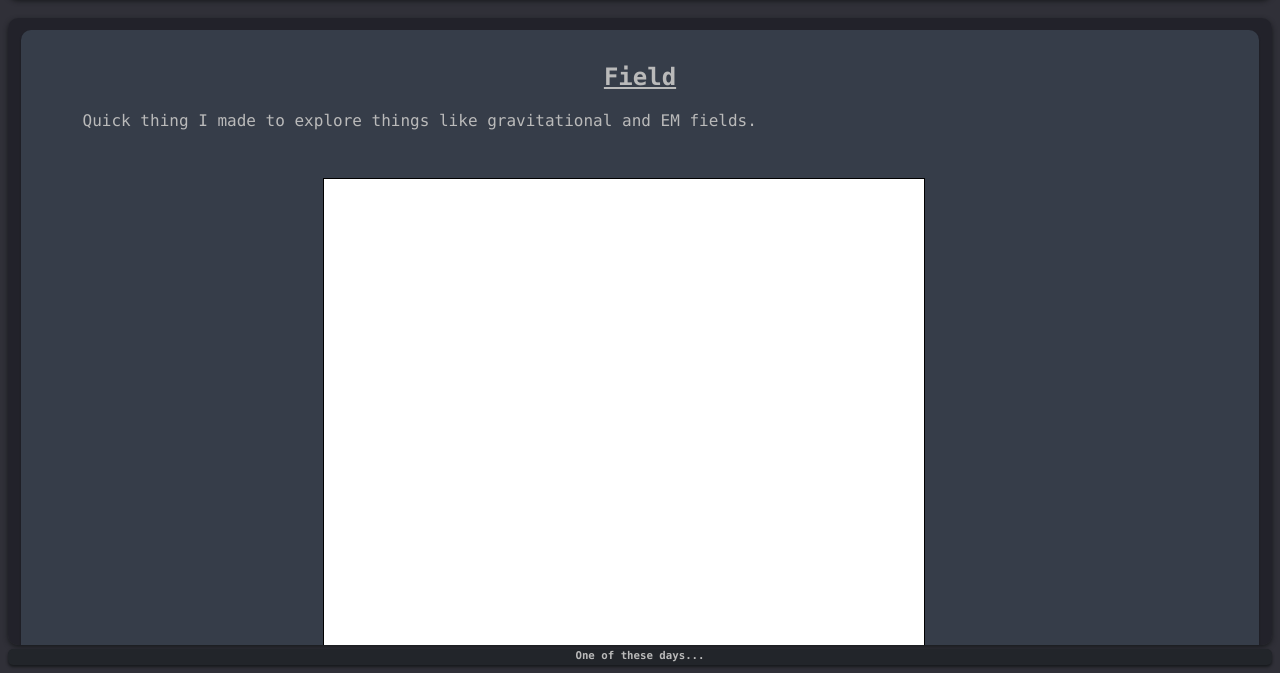
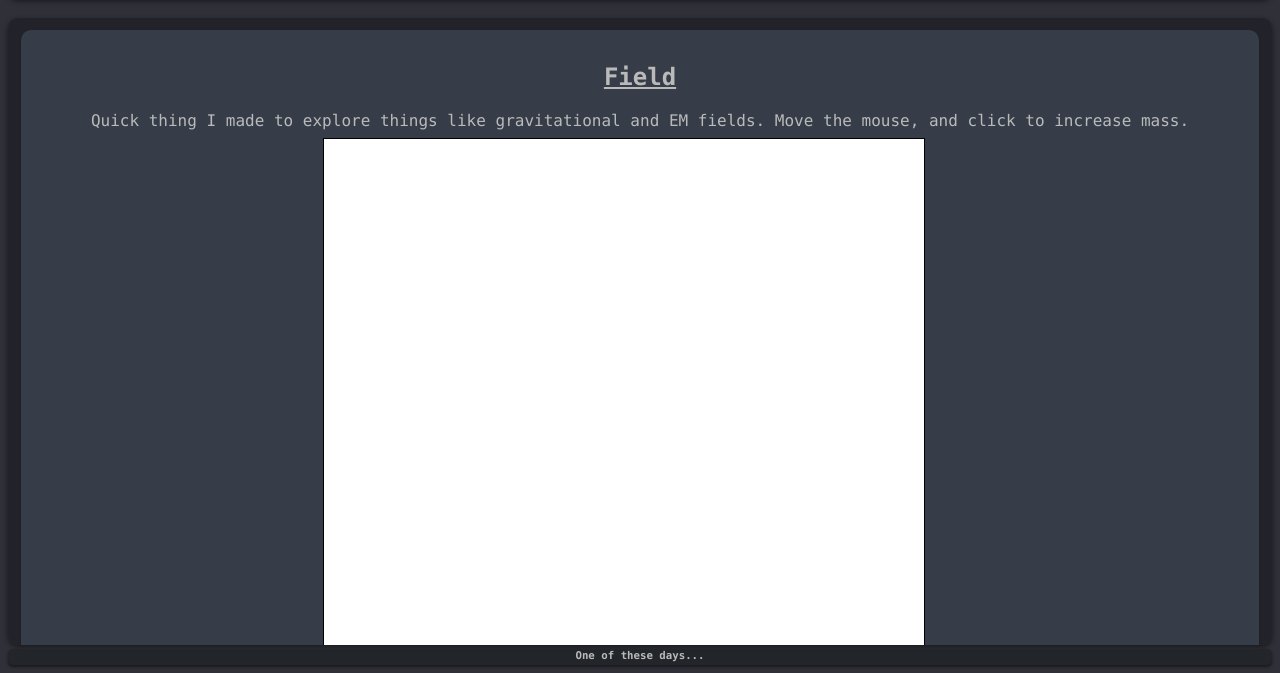
Before and after one commit to ScalarField/scalarfield.github.io, a plain HTML site: page programs.html in a window 1280 px wide. Shown: the part 127-800 px from the top of the page. Drawn offline with Linux system fonts and the light colour scheme.

Commit message:
Update programs.html

```diff
--- a/programs.html
+++ b/programs.html
@@ -22,10 +22,10 @@
 			<div id="content"><!-- Page Content-->
 				<div class="post">
 					<h2 class="underline">Field</h3>
-					<p class="left">
-						Quick thing I made to explore things like gravitational and EM fields.
+					<p>
+						Quick thing I made to explore things like gravitational and EM fields. Move the mouse, and click to increase mass.
+					<object type="text/html" data="programs/field.html" width="650" height="650"></object>
 					</p>
-					<object type="text/html" data="programs/field.html" width="650" height="650"></object>
 
 				</div>
 				<div class="post">
```
